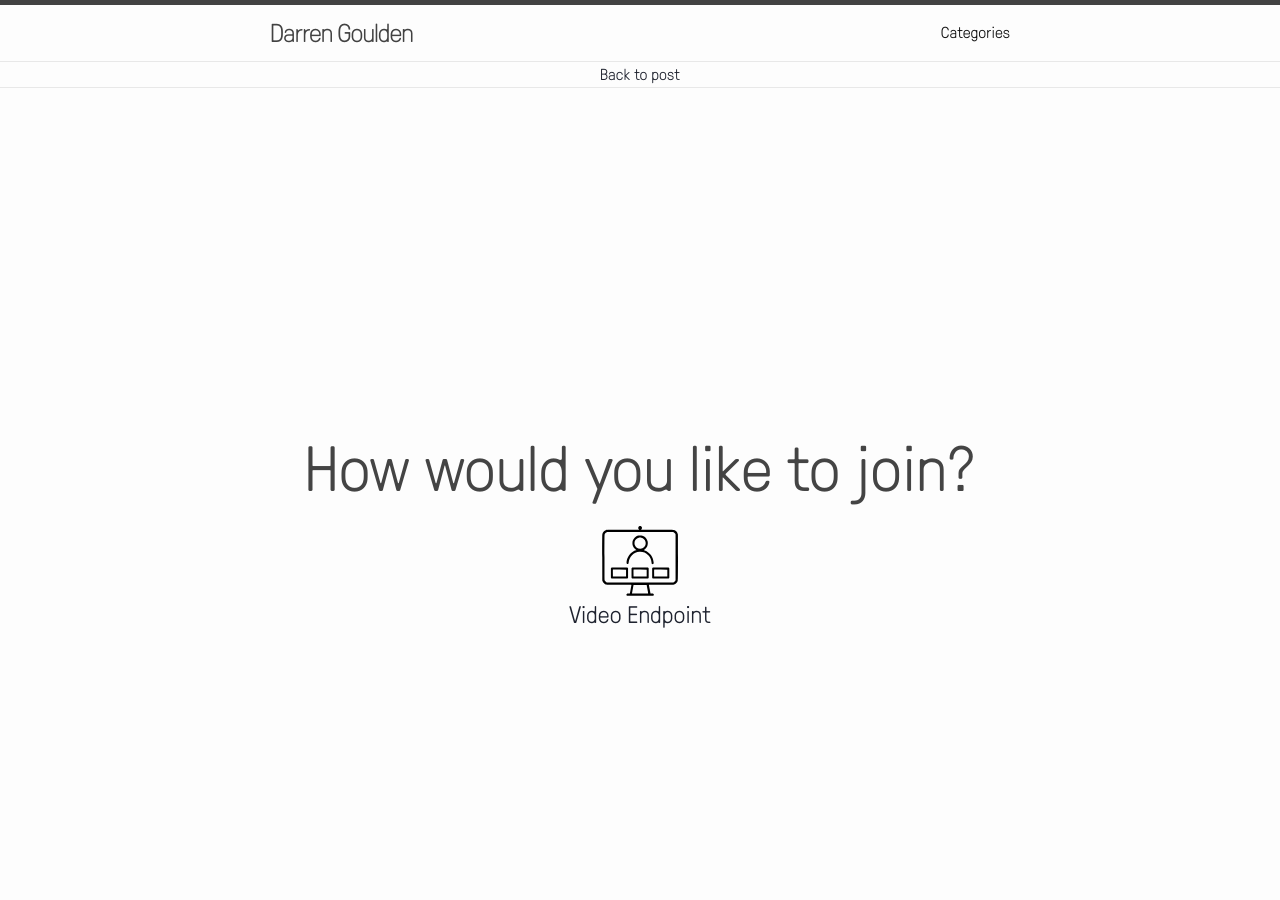
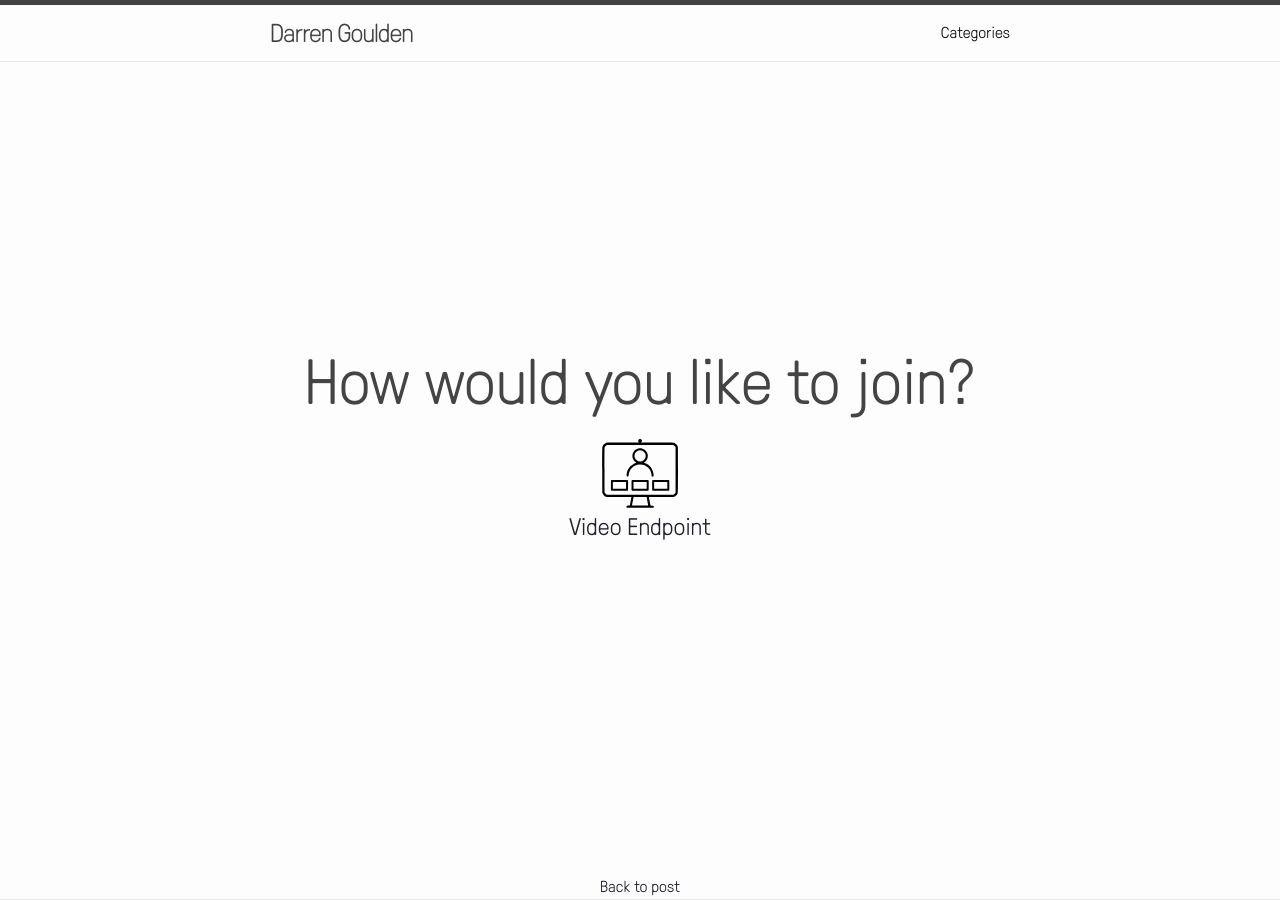
Before and after one commit to darrengoulden/darrengdn, a Jekyll site: the page built from teams-custom.md, in a window 1280 px wide. Built offline with Jekyll 4.4.1, drawn with Linux system fonts in a browser that asks for light colours.

Commit message:
fix header and footer on custom teams page

```diff
--- a/_layouts/teams-custom.html
+++ b/_layouts/teams-custom.html
@@ -302,6 +302,21 @@
         .myContent{
         height: 300px;
         }
+
+        #header, #footer{
+		position:fixed;
+		display:block;
+		width: 100%;
+		z-index:9;
+		text-align:center;
+        }
+
+        #header{
+            top:0px;
+        }
+        #footer{
+            bottom:0px;
+        }
     </style>
 </head>
 <body onload="initContent()">
--- a/_posts/2020-09-04-hosting-your-own-alternate-dialling-instructions.markdown
+++ b/_posts/2020-09-04-hosting-your-own-alternate-dialling-instructions.markdown
@@ -56,5 +56,6 @@ Try it out;
 [Teams default meeting invitation](/teams-default.html?conf=123456789&ivr=teams&d=domain.com&prefix=teams.&ip=1.2.3.4&w&test=test){: .acustom }
 
 [Teams custom meeting invitation](/teams-custom.html?conf=123456789&ivr=teams&d=domain.com&prefix=teams.&ip=1.2.3.4&w&test=test#anchor1){: #custom_link .acustom }
+_This page uses [fullPage.js](https://github.com/alvarotrigo/fullPage.js)_
 
 You can view the code for the custom page [here](https://github.com/darrengoulden/darrengdn/blob/master/_layouts/teams-custom.html)
```
